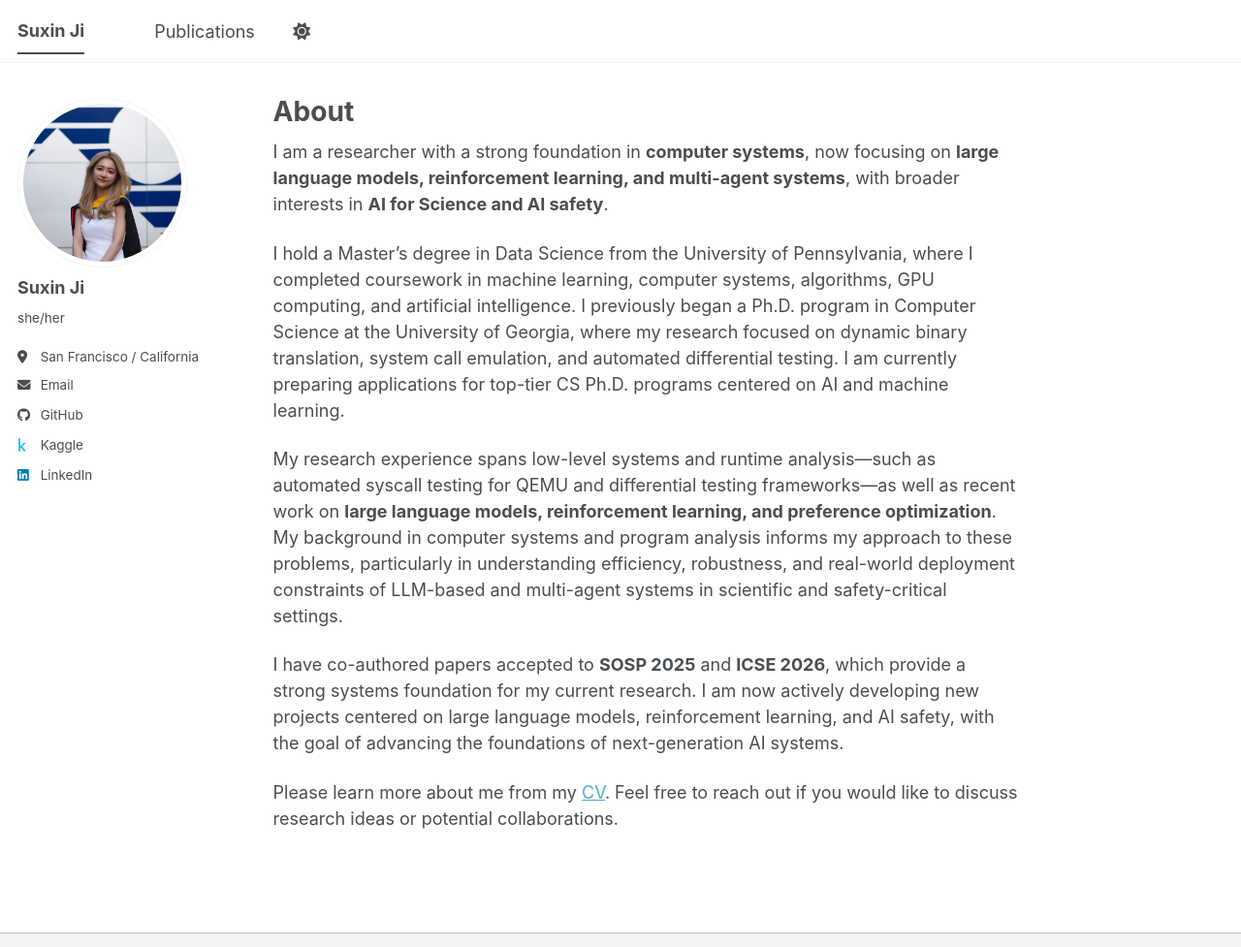
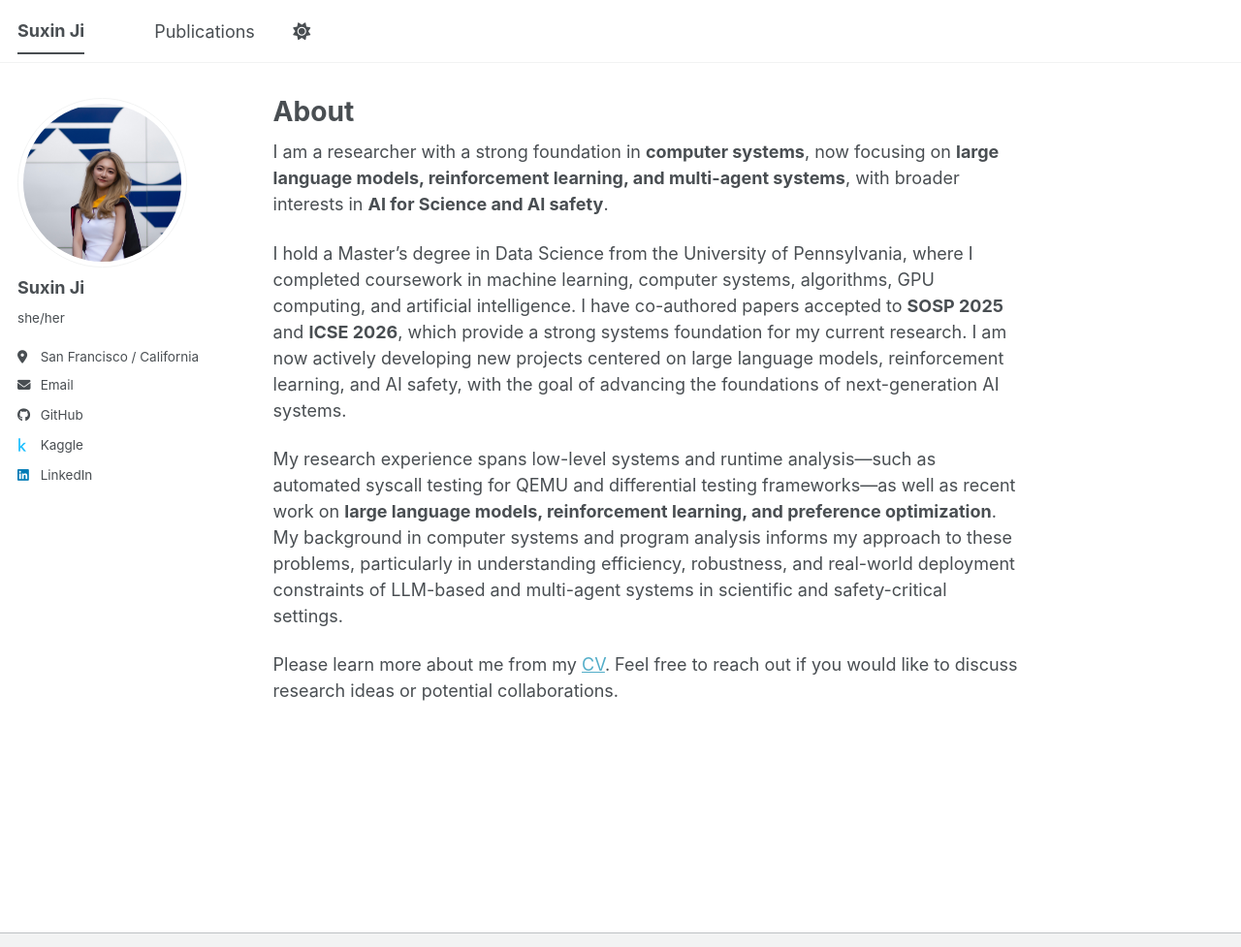
Before and after one commit to suxinji/suxinji.github.io, a Jekyll site: the page built from _pages/about.md, in a window 1280 px wide and 1099 px high, cut to the strip 0-977 px from the top of the window. Shown: the whole strip at 97% size. Built offline with Jekyll 4.4.1, drawn with Linux system fonts in a browser that asks for light colours; a script bundle is joined from its source files by our own code; library files that are not in the unit come from our copies.

Commit message:
Update about.md

```diff
--- a/_pages/about.md
+++ b/_pages/about.md
@@ -8,10 +8,8 @@ redirect_from:
 ---
 I am a researcher with a strong foundation in **computer systems**, now focusing on **large language models, reinforcement learning, and multi-agent systems**, with broader interests in **AI for Science and AI safety**.
 
-I hold a Master’s degree in Data Science from the University of Pennsylvania, where I completed coursework in machine learning, computer systems, algorithms, GPU computing, and artificial intelligence. I previously began a Ph.D. program in Computer Science at the University of Georgia, where my research focused on dynamic binary translation, system call emulation, and automated differential testing. I am currently preparing applications for top-tier CS Ph.D. programs centered on AI and machine learning.
+I hold a Master’s degree in Data Science from the University of Pennsylvania, where I completed coursework in machine learning, computer systems, algorithms, GPU computing, and artificial intelligence. I have co-authored papers accepted to **SOSP 2025** and **ICSE 2026**, which provide a strong systems foundation for my current research. I am now actively developing new projects centered on large language models, reinforcement learning, and AI safety, with the goal of advancing the foundations of next-generation AI systems.
 
 My research experience spans low-level systems and runtime analysis—such as automated syscall testing for QEMU and differential testing frameworks—as well as recent work on **large language models, reinforcement learning, and preference optimization**. My background in computer systems and program analysis informs my approach to these problems, particularly in understanding efficiency, robustness, and real-world deployment constraints of LLM-based and multi-agent systems in scientific and safety-critical settings.
 
-I have co-authored papers accepted to **SOSP 2025** and **ICSE 2026**, which provide a strong systems foundation for my current research. I am now actively developing new projects centered on large language models, reinforcement learning, and AI safety, with the goal of advancing the foundations of next-generation AI systems.
-
 Please learn more about me from my [CV](files/CV_JI_2026.pdf). Feel free to reach out if you would like to discuss research ideas or potential collaborations.
```
